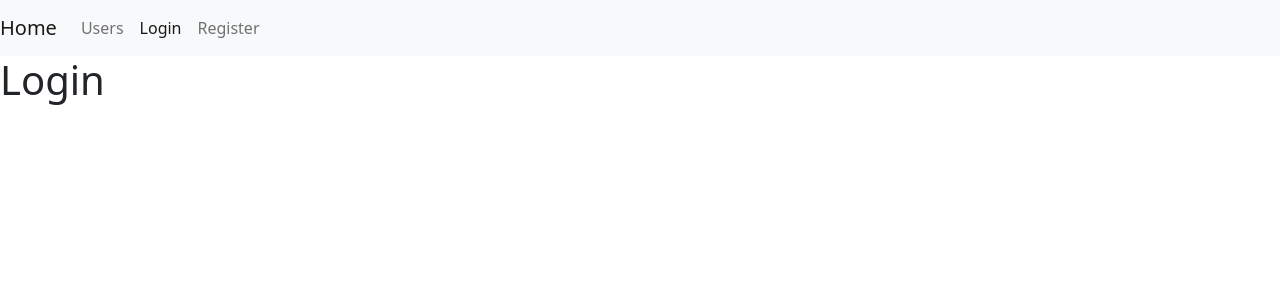
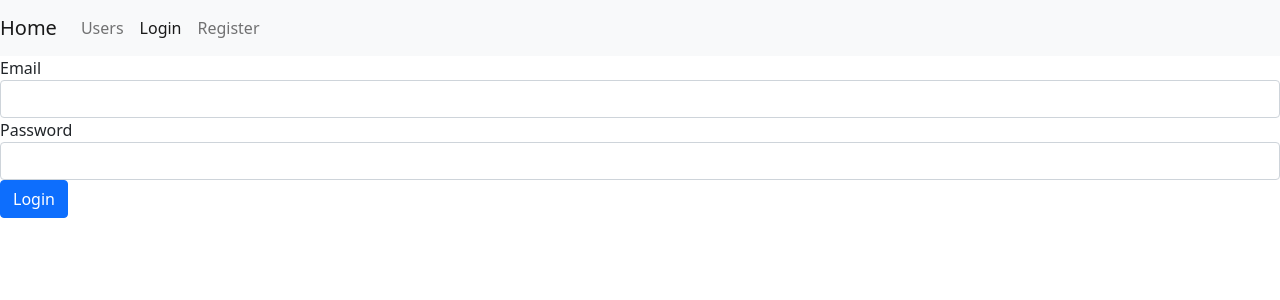
Before and after one commit to MarshalOfficial/react-training-apicall, a React (Create React App) app: page /login in a window 1280 px wide. Shown: the top 300 px of the page. Built offline with nearby package versions, Linux system fonts and the light colour scheme.

Commit message:
form in login component

```diff
--- a/src/components/login.jsx
+++ b/src/components/login.jsx
@@ -1,11 +1,24 @@
 import React, { Component } from 'react';
 
 class Login extends Component {
-    state = {}
+    handleSubmit = (e) => {
+        e.preventDefault();
+
+    }
     render() {
         return (
             <>
-                <h1>Login</h1>
+                <form onSubmit={this.handleSubmit}>
+                    <div className="mb-t">
+                        <label htmlFor='email'>Email</label>
+                        <input id='email' type='text' className='form-control'></input>
+                    </div>
+                    <div className="mb-t">
+                        <label htmlFor='password'>Password</label>
+                        <input id='password' type='text' className='form-control'></input>
+                    </div>
+                    <button className='btn btn-primary'>Login</button>
+                </form>
             </>
         );
     }
```
